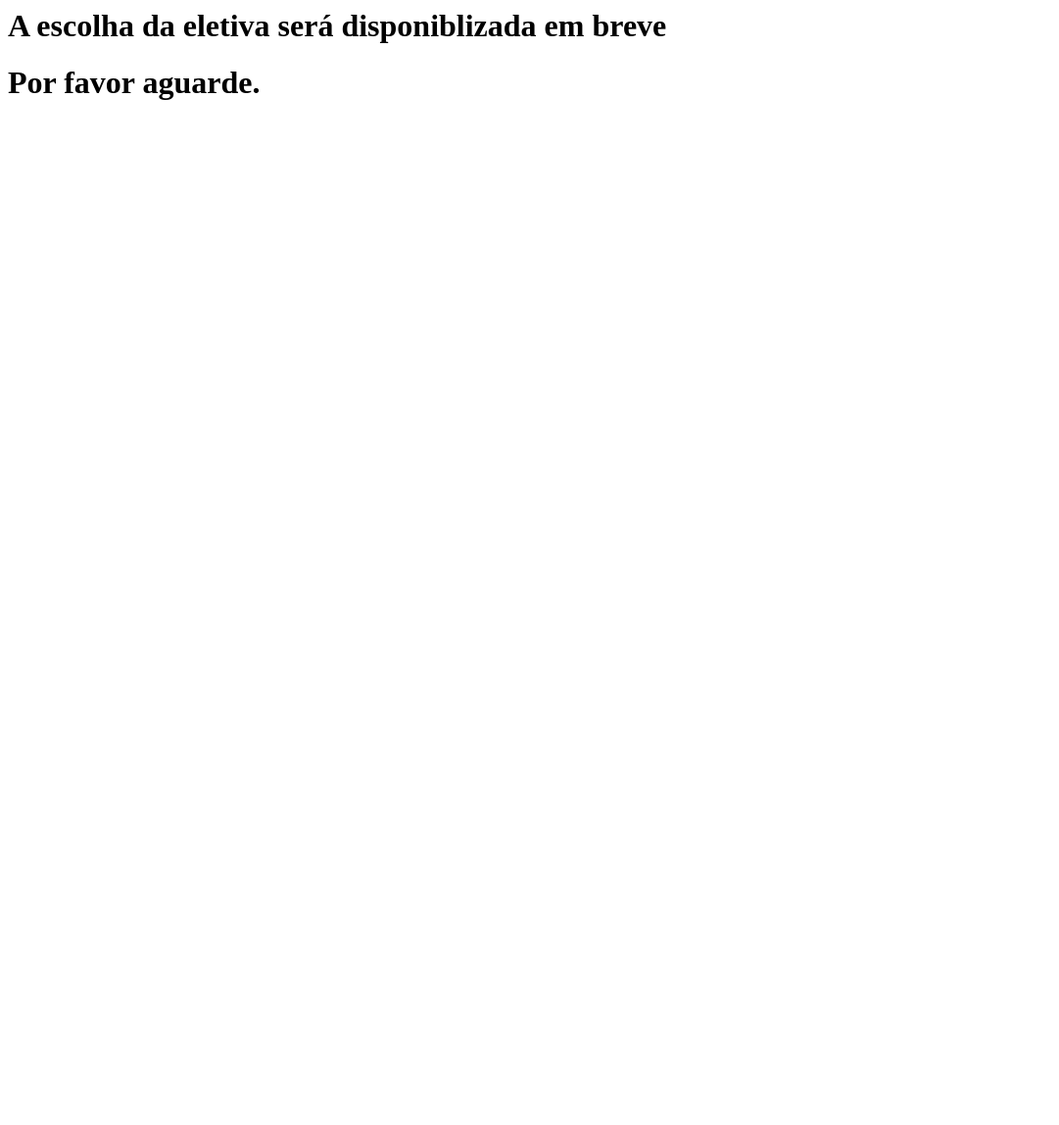
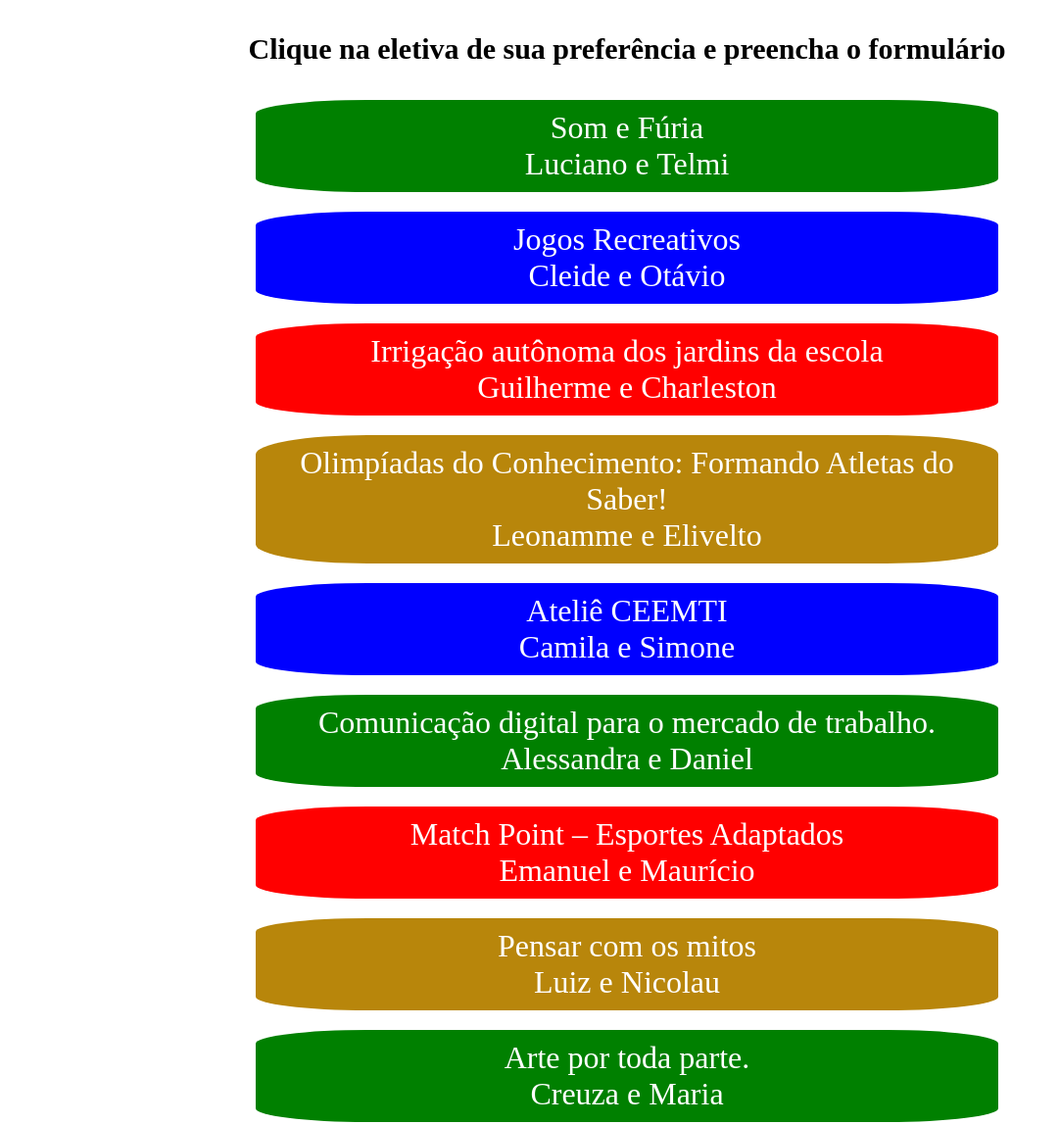
Before and after one commit to A-I-S-Tech/eletivas-1-trimestre, a plain HTML site: page index.html in a window 1280 px wide. Shown: the top 1148 px of the page at 98% size, without its empty margins (0-1081 px from the left). Before the commit the page ends 800 px from the top, so only its background shows below. Drawn offline with Linux system fonts and the light colour scheme.

Commit message:
Update index.html

```diff
--- a/index.html
+++ b/index.html
@@ -1,10 +1,154 @@
-<html>
+<!DOCTYPE html>
+<html lang="pt-br">
   <head>
-    <title> Escolha de eletiva </title>
+    <meta charset="UTF-8">
+    <meta name="viewport" content="width=device-width, initial-scale=1.0">
+    <title>Escolha de eletiva</title>
+    <style>
+      body {
+        display: flex;
+        flex-direction: column;
+        align-items: center;
+        text-align: center;
+        font-size: 20px;
+      }
+      a{
+        text-decoration: none;
+      }
+
+      .item {
+        width: 60%; /* Ajustei a largura para 60% da largura da tela */
+        height: 10%;
+        color: white;
+        padding: 10px;
+        box-sizing: border-box;
+        cursor: pointer;
+        margin: 10px 0; /* Adicionei margem para espaçamento entre as divs */
+        font-size: 16px;
+		border-radius: 15%;
+      }
+	  .eletiva{
+		font-size : 32px;
+	  }
+      .amarelo {
+        background-color: rgb(184, 134, 11);
+      }
+
+      .azul {
+        background-color: blue;
+      }
+
+      .verde {
+        background-color: green;
+      }
+
+      .vermelho {
+        background-color: red;
+      }
+    </style>
   </head>
   <body>
-    <h1> A escolha da eletiva será disponiblizada em breve </h1>
-    <h1> Por favor aguarde. </h1>
+    <h2>Clique na eletiva de sua preferência e preencha o formulário</h2>
+
+
+    <a class="item verde" href="https://docs.google.com/forms/d/e/1FAIpQLSeidP0zflNKwRZmzfpkjunYEhs5KrFY21B8JDKu8k2dbaghQA/viewform
+">
+      <div class="eletiva">
+        Som e Fúria <br>
+        Luciano e Telmi
+      </div>
+    </a>
+    <a class="item azul" href="https://docs.google.com/forms/d/e/1FAIpQLSdwCU2LxNMbXvMB4ERHsFx_bZN7_xizSwA0GT5w_0NDVOK9Ew/viewform
+">
+      <div class="eletiva">
+         Jogos Recreativos <br>	Cleide e Otávio
+
+      </div>
+    </a>
+	<a class="item vermelho" href="https://docs.google.com/forms/d/e/1FAIpQLSfFSuxxKFnCky1RHfW0bVc3UK0FLQ6S73X4PuoYOOl7EWBFxg/viewform
+">
+      <div class="eletiva">
+         Irrigação autônoma dos jardins da escola <br>	Guilherme e Charleston
+
+      </div>
+    </a>
+	<a class="item amarelo" href="https://docs.google.com/forms/d/e/1FAIpQLSf5RpAxS262Tpw52rof_xkXfzASal83kI6gm8mz-jiOvGO_3w/viewform
+">
+      <div class="eletiva">
+         Olimpíadas do Conhecimento: Formando Atletas do Saber!<br>	Leonamme e Elivelto
+
+      </div>
+    </a>
+	<a class="item azul" href="https://docs.google.com/forms/d/e/1FAIpQLSej5jtE-PlpvRyCcmNw7bEHdE_VdFtu9Y-SMwwmhAm86xnjPw/viewform
+">
+      <div class="eletiva">
+         Ateliê CEEMTI	<br>Camila e Simone
+
+      </div>
+    </a>
+	<a class="item verde" href="https://docs.google.com/forms/d/e/1FAIpQLSfxAqKbWI6NwrcW2qBcWJMJnH-am1x7HOOOfuTZHG7jgKJY4A/viewform
+">
+      <div class="eletiva">
+         Comunicação digital para o mercado de trabalho.<br>	Alessandra e Daniel
+
+      </div>
+    </a>
+	<a class="item vermelho" href="https://docs.google.com/forms/d/e/1FAIpQLScjPUXIWIXMwAT5n_AM0GCYxzeSl4IP2PnkoEyIID0TmkKa8g/viewform
+">
+      <div class="eletiva">
+         Match Point – Esportes Adaptados<br>	Emanuel e Maurício
+
+      </div>
+    </a>
+	<a class="item amarelo" href="https://docs.google.com/forms/d/e/1FAIpQLSdxQ7ceL4csb1hrT8ESHzJPM1b2G4mak8bZ2pHnDBHX9y7fOw/viewform
+">
+      <div class="eletiva">
+         Pensar com os mitos	<br>Luiz e Nicolau
+
+      </div>
+    </a>
+	<a class="item verde" href="https://docs.google.com/forms/d/e/1FAIpQLScZmeIetStmO_TJTOrGltJ205GXA26Wa6ugmUrAV83UO0Rvhw/viewform
+">
+      <div class="eletiva">
+         Arte por toda parte.	<br>Creuza e Maria
+
+      </div>
+    </a>
+	<a class="item vermelho" href="https://docs.google.com/forms/d/e/1FAIpQLSfGDpiJm37dvs1WSNaMLrzAcapBNJj06DMvMjaa7BYdNGFQQQ/viewform
+">
+      <div class="eletiva">
+         Saúde e Educação: uma questão de utilidade pública	<br>Ana Clara e Bárbara
+
+      </div>
+    </a>
+	<a class="item azul" href="https://docs.google.com/forms/d/e/1FAIpQLSdV7yZ-XbRQruJjVlnFA2dkpE12kAOBko4v04h_P6u0YvoBdQ/viewform
+">
+      <div class="eletiva">
+         Eletrônica: o caminho da tecnologia	<br>Jorge e Celso
+
+      </div>
+    </a>
+	<a class="item amarelo" href="https://docs.google.com/forms/d/e/1FAIpQLSeduNjfSwdyPq8QYMYP0yDhtLkT82NJs1uOMggd-QelQDrJqA/viewform
+">
+      <div class="eletiva">
+        Cores da vida<br>	Melissa e Juliana
+
+      </div>
+    </a>
+	<a class="item verde" href="https://docs.google.com/forms/d/e/1FAIpQLSeU7tCW1muYYlI0ApqW-g5WU-BGdgoNfBwd3SO5VdVeq-G94A/viewform
+">
+      <div class="eletiva">
+         A Saúde nas Regiões do Brasil	<br>Thiago e Ronaldo
+
+      </div>
+    </a>
+	<a class="item vermelho" href="https://docs.google.com/forms/d/e/1FAIpQLSc4160l8hiW5fZLZzWtqJ4CC2FGPv2lCmXS39dzf5T3scY98w/viewform
+">
+      <div class="eletiva">
+         A Arte na Anatomia<br>	Paula, Wilson e prof. de Arte
+
+      </div>
+    </a>
 
   </body>
 </html>
```
